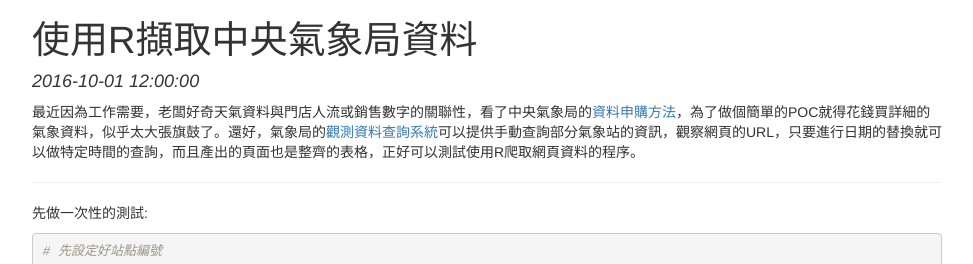
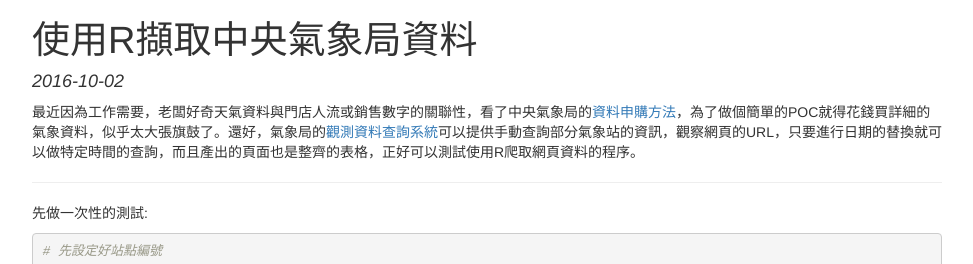
Before and after one commit to ddtwu/ddtwu.github.io, a Jekyll site: the page _posts/2016-10-02-tp-weather-fetch.html, which Jekyll copies as it is, in a window 1280 px wide and 900 px high. Shown: the top 264 px of the window, without its empty margins (153-1126 px from the left). Built offline with Jekyll 4.4.1, drawn with Linux system fonts in a browser that asks for light colours.

Commit message:
no message

```diff
--- a/_posts/code_bk/2016-10-02-tp-weather-fetch.Rmd
+++ b/_posts/2016-10-02-tp-weather-fetch.Rmd
@@ -2,7 +2,7 @@
 title: "使用R擷取中央氣象局資料"
 output: html_document
 layout: post
-date:   2016-10-01 12:00:00
+date:   2016-10-02
 categories: posts
 ---
 
--- a/_posts/2016-10-02-tp-weather-fetch.html
+++ b/_posts/2016-10-02-tp-weather-fetch.html
@@ -10,6 +10,7 @@
 
 
 
+<meta name="date" content="2016-10-02" />
 
 <title>使用R擷取中央氣象局資料</title>
 
@@ -116,7 +117,7 @@ $(document).ready(function () {
 
 
 <h1 class="title toc-ignore">使用R擷取中央氣象局資料</h1>
-<h4 class="date"><em>2016-10-01 12:00:00</em></h4>
+<h4 class="date"><em>2016-10-02</em></h4>
 
 </div>
 
```
Also changed, not shown: 1 other file.
